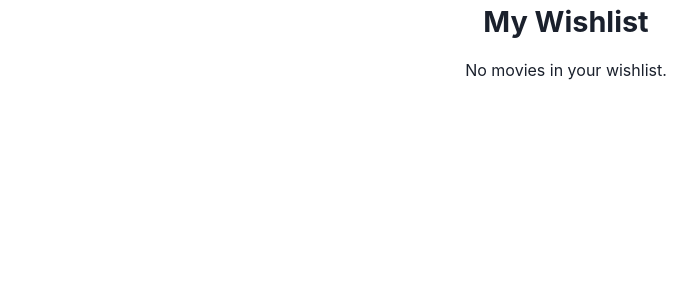
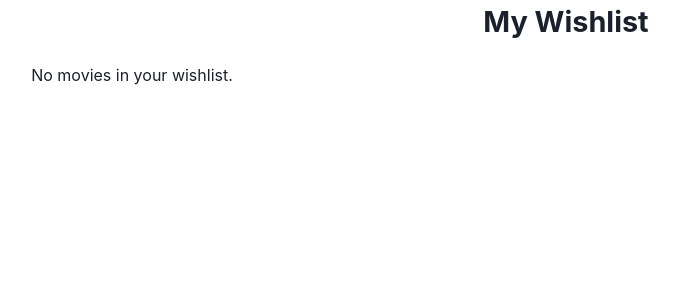
Before and after one commit to LemonLucy/EunFlix, a React (Vite) app: page /wishlist in a window 1280 px wide. Shown: the top 300 px of the page, without its empty margins (74-771 px from the left). Built offline with nearby package versions, Linux system fonts and the light colour scheme; sample sign-in values are in the browser's storage; a web font is replaced by a local one.

Commit message:
feat(navbar) : Add navigator to path

```diff
--- a/src/components/Navbar/Navbar.jsx
+++ b/src/components/Navbar/Navbar.jsx
@@ -25,12 +25,12 @@ const Navbar = () => {
     <>
         <div className='navbar'>
             <div className='navbar-left'>
-                <img src={logo} alt="" />
+                <img src={logo} alt="" onClick={() => navigate('/')} className="logo"  />
                 <ul>
-                    <li>Home</li>
-                    <li>Popular</li>
-                    <li>WishList</li>
-                    <li>Search</li>
+                <li onClick={() => navigate('/')}>Home</li>
+                    <li onClick={() => navigate('/popular')}>Popular</li>
+                    <li onClick={() => navigate('/wishlist')}>WishList</li>
+                    <li onClick={() => navigate('/search')}>Search</li>
                 </ul>
             </div>
             <div className='navbar-right'>
--- a/src/components/TitleCards/TitleCards.css
+++ b/src/components/TitleCards/TitleCards.css
@@ -130,3 +130,30 @@
       font-size: 0.9rem;
     }
   }
+
+  .titlecard-grid {
+    display: grid;
+    grid-template-columns: repeat(5, 1fr); /* 5 items per row */
+    gap: 5px; /* Spacing between items */
+    margin-top: 20px;
+    padding: 0 100px;
+  }
+
+  .pagination {
+    display: flex;
+    justify-content: center;
+    margin-top: 20px;
+    margin-left: 50px;
+    margin-right: 50px;
+  }
+
+  .pagination button {
+    background: #333;
+    color: white;
+    border: none;
+    padding: 8px 12px;
+    margin: 0 8px; /* Add more space between buttons */
+    cursor: pointer;
+    border-radius: 4px;
+    transition: background-color 0.3s;
+  }
--- a/src/pages/Search/Search.jsx
+++ b/src/pages/Search/Search.jsx
@@ -10,7 +10,7 @@ const Search = () => {
     year: '',
   });
 
-  const [, setAppliedFilters] = useState(filters);
+  const [currentPage, setCurrentPage] = useState(1);
 
   const handleFilterChange = (e) => {
     const { name, value } = e.target;
@@ -18,6 +18,7 @@ const Search = () => {
       ...prevFilters,
       [name]: value,
     }));
+    setCurrentPage(1);
   };
 
   const resetFilters = () => {
@@ -27,8 +28,12 @@ const Search = () => {
       sortBy: 'popularity.desc',
       year: '',
     });
+    setCurrentPage(1);
   };
 
+  const handlePageChange = (page) => {
+    setCurrentPage(page);
+  };
 
   return (
     <div className="search-page">
@@ -70,7 +75,8 @@ const Search = () => {
       </div>
 
       {/* TitleCards 컴포넌트에 필터링 조건을 전달 */}
-      <TitleCards title="Search Results" filters={filters} />
+      <TitleCards title="Search Results" filters={filters}
+      currentPage={currentPage} onPageChange={handlePageChange}/>
     </div>
   );
 };
--- a/src/pages/WishList/WishList.jsx
+++ b/src/pages/WishList/WishList.jsx
@@ -10,18 +10,32 @@ const WishList = () => {
   const [selectedMovie, setSelectedMovie] = useState(null); // State for the selected movie
   const { isOpen, onOpen, onClose } = useDisclosure(); // Chakra UI modal controls
 
+  const pageSize = 10; // Number of items per page
+  const [currentPage, setCurrentPage] = useState(1);
+
+  const totalPages = Math.ceil(wishlist.length / pageSize);
+
+  const getCurrentPageItems = () => {
+    const startIndex = (currentPage - 1) * pageSize;
+    return wishlist.slice(startIndex, startIndex + pageSize);
+  };
+
   // Function to open the modal with the selected movie
   const openModal = (movie) => {
     setSelectedMovie(movie);
     onOpen();
   };
 
+  const goToPage = (page) => {
+    setCurrentPage(page);
+  };
+
   return (
     <div className="titlecards">
       <h2>My Wishlist</h2>
-      <div className="titlecard-container">
-        {wishlist.length > 0 ? (
-          wishlist.map((movie) => (
+      <div className="titlecard-grid">
+        {getCurrentPageItems().length > 0 ? (
+          getCurrentPageItems().map((movie) => (
             <div className="titlecard" key={movie.id}>
               <div className="image-container" onClick={() => openModal(movie)}>
                 <img src={`https://image.tmdb.org/t/p/w500${movie.backdrop_path}`} alt="movie" />
@@ -42,6 +56,19 @@ const WishList = () => {
         )}
       </div>
 
+      {/* Page Navigation */}
+      <div className="pagination">
+        {Array.from({ length: totalPages }, (_, index) => (
+          <button
+            key={index + 1}
+            onClick={() => goToPage(index + 1)}
+            className={currentPage === index + 1 ? 'active' : ''}
+          >
+            {index + 1}
+          </button>
+        ))}
+      </div>
+
       {/* MovieModal for displaying movie details */}
       {selectedMovie && (
         <MovieModal movie={selectedMovie} isOpen={isOpen} onClose={onClose} isLiked={wishlist.some((item) => item.id === selectedMovie.id)}
```
